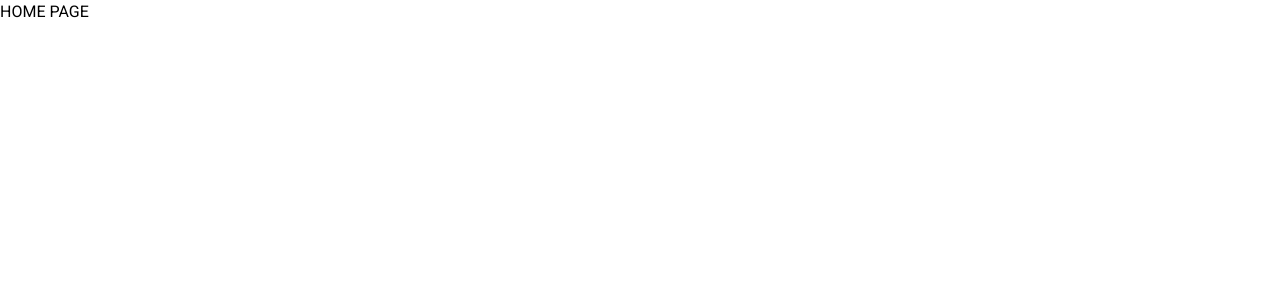
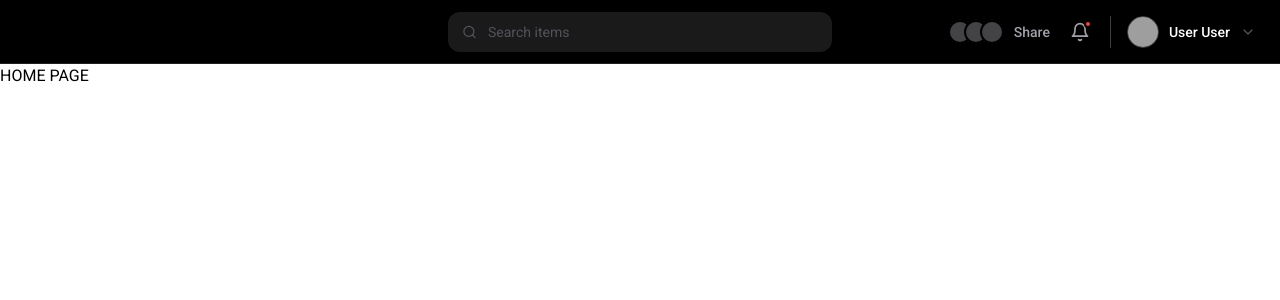
Before and after one commit to kerzo1x/noxio-fe, a Vue app: page /home in a window 1280 px wide. Shown: the top 300 px of the page. Built offline with nearby package versions, Linux system fonts and the light colour scheme; grey boxes are pictures that could not be loaded.

Commit message:
fixed login prefill

```diff
--- a/src/components/inputs/BaseInput.vue
+++ b/src/components/inputs/BaseInput.vue
@@ -7,7 +7,8 @@ defineProps({
     isError: Boolean,
     label: String,
     placeHolder: String,
-    type: String
+    type: String,
+    name: String
 
 })
 const emit = defineEmits(
@@ -24,6 +25,7 @@ const showPassword = ref(false)
                 :type="type === 'password' ? (showPassword ? 'text' : 'password') : type"
                 :placeholder="placeHolder"
                 class="field-input"
+                :name="name ? name : ' '"
                 :class="{ 'input-error': isError, 'pr-11': type === 'password' }"
                 @input="emit('clear-error')"
             />
--- a/src/pages/auth/LoginPage.vue
+++ b/src/pages/auth/LoginPage.vue
@@ -81,16 +81,21 @@ const handleGoogleLogin = () => {
 
                 <form @submit.prevent="handleLogin" class="space-y-4">
                     <div class="flex flex-col gap-4">
+                        <!-- <base-input></base-input>
+                        <base-input></base-input> -->
                         <base-input
                             v-model="email"
-                            type="email"
+                            type="username"
                             label="Email"
+                            name="email"
                             place-holder="Placeholder"
+                            autocomplete="email"
                             :is-error="isError"
                             @clear-error="isError = false; message=''"
                         />
                         <base-input
                             v-model="password"
+                            name="password"
                             type="password"
                             label="Password"
                             place-holder="Placeholder"
--- a/src/pages/dashboard/HomePage.vue
+++ b/src/pages/dashboard/HomePage.vue
@@ -1,5 +1,11 @@
+<script setup lang="ts">
+import HeaderComponent from './components/HeaderComponent.vue';
+
+</script>
+
 <template>
     <div>
+        <HeaderComponent/>
         <h1>HOME PAGE</h1>
     </div>
 </template>
--- /dev/null
+++ b/src/pages/dashboard/components/HeaderComponent.vue
@@ -0,0 +1,99 @@
+<script setup lang="ts">
+import { ref } from 'vue';
+
+const props = withDefaults(defineProps<{
+  userName?: string;
+  avatarUrl?: string;
+  sharedWith?: { name: string; avatarUrl?: string }[];
+}>(), {
+  userName: 'User User',
+  avatarUrl: './user.png',
+  sharedWith: () => [
+    { name: 'User 1' },
+    { name: 'User 2' },
+    { name: 'User 3' },
+  ],
+});
+
+const searchQuery = ref('');
+const hasNotifications = ref(true);
+</script>
+
+<template>
+  <header class="h-16 px-6 flex items-center bg-panel-bg border-b border-panel-input-border/50">
+
+
+    <div class="flex-1">
+    </div>
+
+    <div class="w-full max-w-sm relative group">
+      <svg
+        class="absolute left-3.5 top-1/2 -translate-y-1/2 text-panel-placeholder group-focus-within:text-panel-text transition-colors pointer-events-none"
+        xmlns="http://www.w3.org/2000/svg" width="15" height="15" viewBox="0 0 24 24"
+        fill="none" stroke="currentColor" stroke-width="2" stroke-linecap="round" stroke-linejoin="round">
+        <circle cx="11" cy="11" r="8" />
+        <path d="m21 21-4.3-4.3" />
+      </svg>
+      <input
+        v-model="searchQuery"
+        type="text"
+        placeholder="Search items"
+        class="field-input mt-0! pl-10 h-10 py-0 text-sm w-full"
+      />
+    </div>
+
+    <div class="flex-1 flex items-center justify-end gap-5">
+
+      <div class="flex items-center gap-2.5">
+        <div class="flex items-center -space-x-2">
+          <div
+            v-for="(person, i) in sharedWith"
+            :key="i"
+            class="w-6 h-6 rounded-full border-2 border-panel-bg overflow-hidden bg-panel-input-bg flex-shrink-0"
+            :title="person.name"
+          >
+            <img
+              v-if="person.avatarUrl"
+              :src="person.avatarUrl"
+              :alt="person.name"
+              class="w-full h-full object-cover"
+            />
+            <div v-else class="w-full h-full bg-panel-label/30" />
+          </div>
+        </div>
+
+        <button class="text-panel-label hover:text-panel-text text-sm font-medium transition-colors cursor-pointer">
+          Share
+        </button>
+      </div>
+
+      <!-- Notifications -->
+      <button class="relative text-panel-label hover:text-panel-text transition-colors cursor-pointer">
+        <svg xmlns="http://www.w3.org/2000/svg" width="20" height="20" viewBox="0 0 24 24"
+          fill="none" stroke="currentColor" stroke-width="2" stroke-linecap="round" stroke-linejoin="round">
+          <path d="M6 8a6 6 0 0 1 12 0c0 7 3 9 3 9H3s3-2 3-9" />
+          <path d="M10.3 21a1.94 1.94 0 0 0 3.4 0" />
+        </svg>
+        <span v-if="hasNotifications"
+          class="absolute -top-0.5 -right-0.5 w-2 h-2 bg-error rounded-full border-2 border-panel-bg" />
+      </button>
+
+      <!-- User -->
+      <div class="flex items-center gap-2.5 pl-4 border-l border-panel-input-border cursor-pointer group">
+        <img
+          :src="avatarUrl"
+          :alt="userName"
+          class="w-8 h-8 rounded-full object-cover border border-panel-input-border bg-panel-input-bg"
+          @error="($event.target as HTMLImageElement).src = `https://ui-avatars.com/api/?name=${encodeURIComponent(userName)}&background=random`"
+        />
+        <span class="text-sm font-medium text-panel-text hidden sm:block">{{ userName }}</span>
+        <svg class="text-panel-placeholder group-hover:text-panel-text transition-colors"
+          xmlns="http://www.w3.org/2000/svg" width="16" height="16" viewBox="0 0 24 24"
+          fill="none" stroke="currentColor" stroke-width="2" stroke-linecap="round" stroke-linejoin="round">
+          <path d="m6 9 6 6 6-6" />
+        </svg>
+      </div>
+
+    </div>
+  </header>
+</template>
```
Also changed, not shown: src/assets/img/user.png (added).
